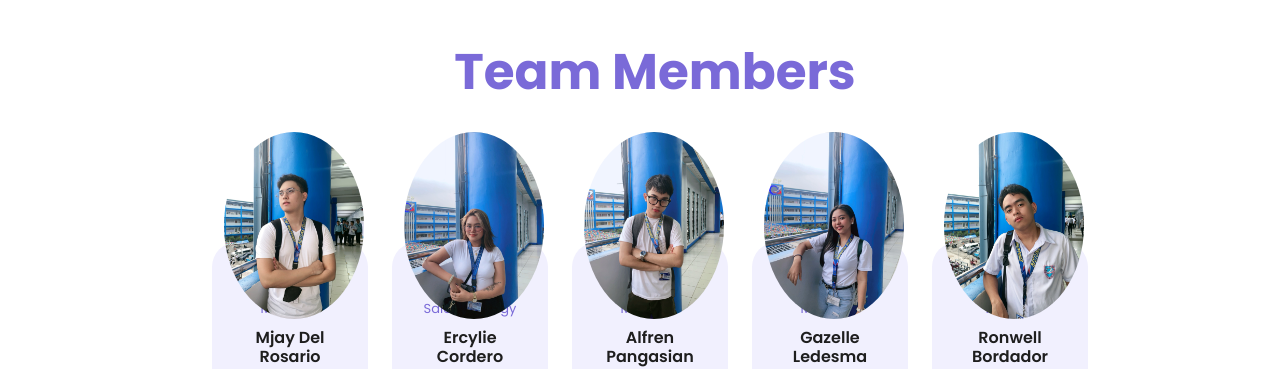
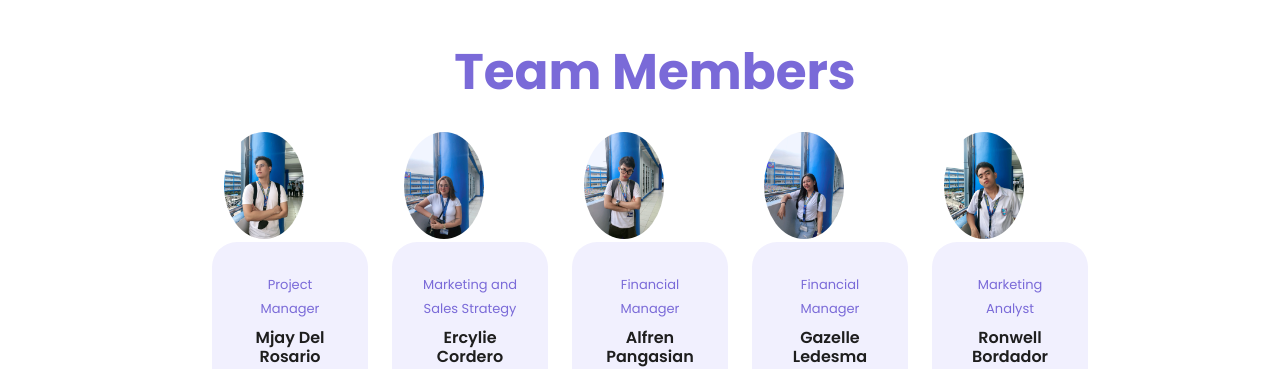
Before and after one commit to ercylie1/detechsolutions, a plain HTML site: page index.html in a window 1280 px wide. Shown: the part 3700-4069 px from the top of the page. Drawn offline with nearby package versions, Linux system fonts and the light colour scheme.

Commit message:
templatemo-scholar.css

```diff
--- a/assets/css/templatemo-scholar.css
+++ b/assets/css/templatemo-scholar.css
@@ -1158,7 +1158,7 @@ Team Style
 }
 
 .team-member img {
-  max-width: 140px;
+  max-width: 80px;
   border-radius: 50%;
   position: absolute;
   top: -110px;
```
